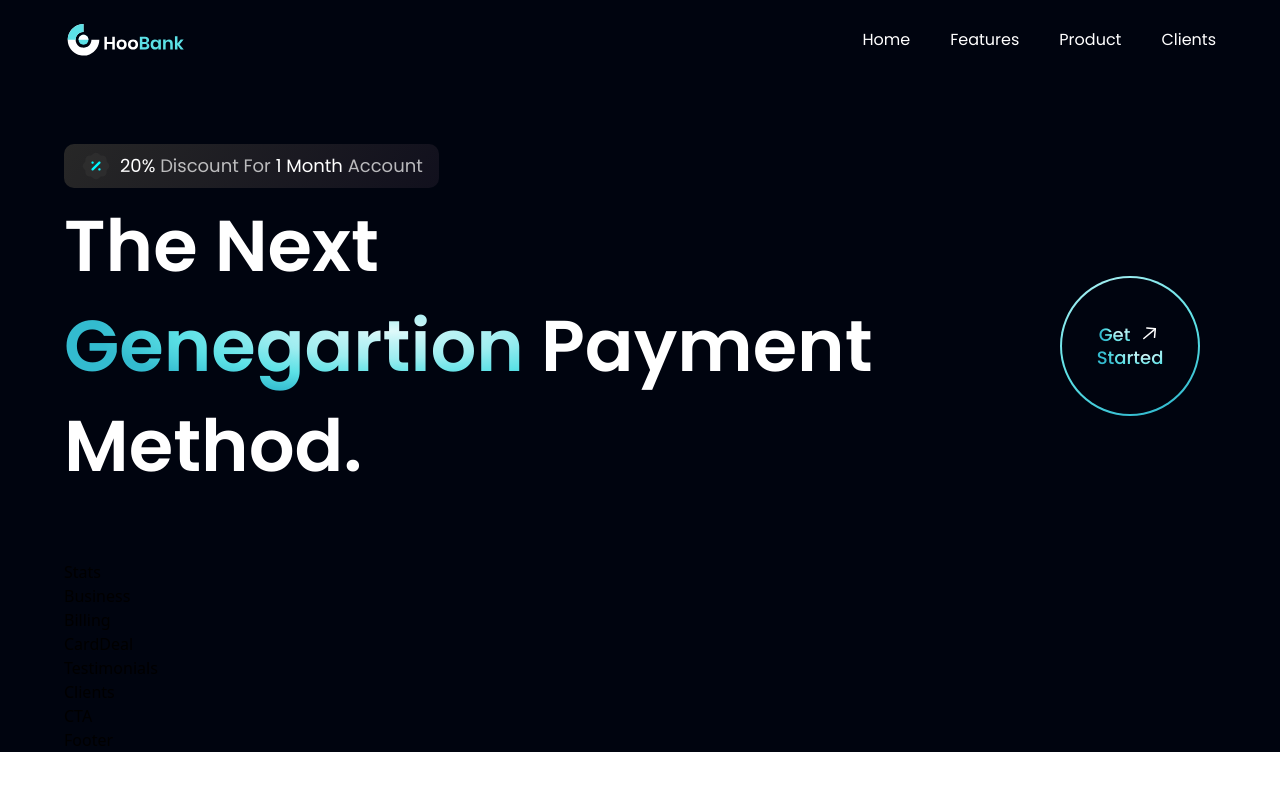
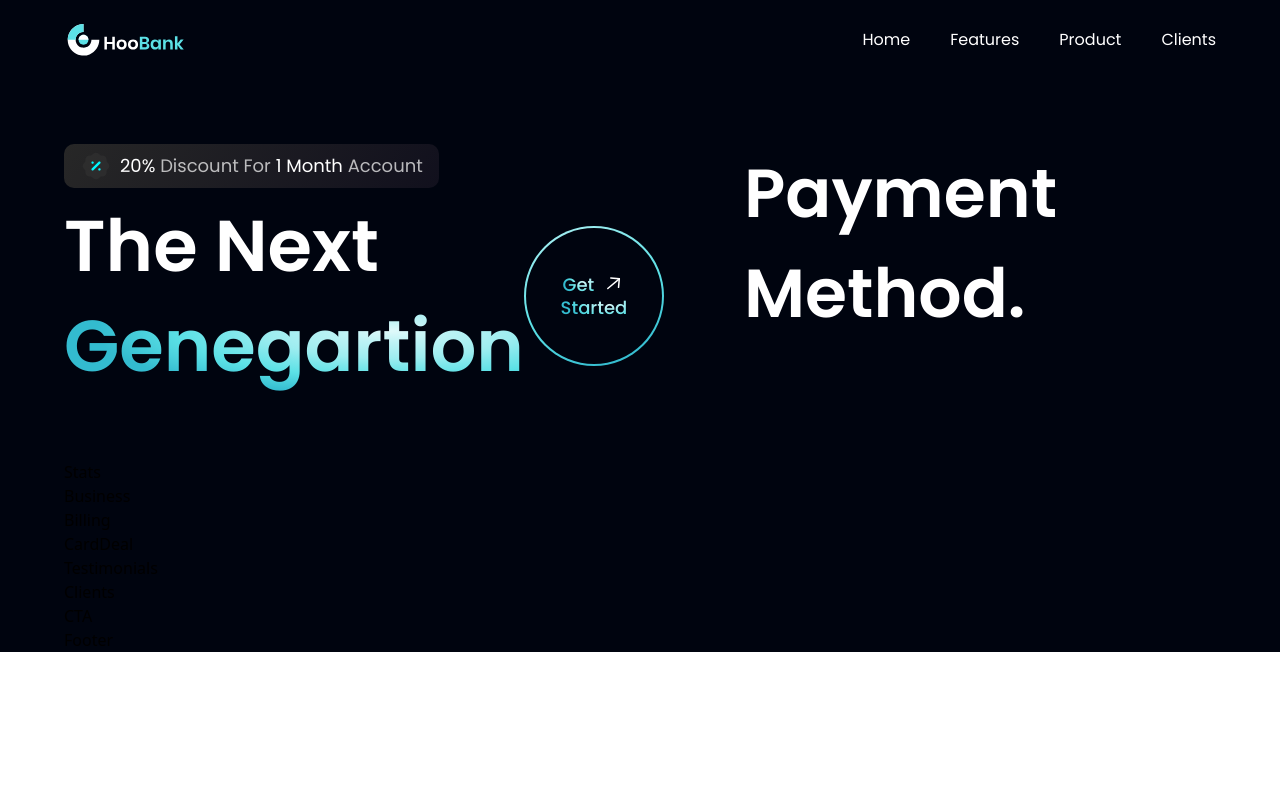
Before and after one commit to Amminn/modern-ui-ux-tailwind, a React (Vite) app: page / in a window 1280 px wide. Shown: the top 790 px of the page. Built offline with nearby package versions, Linux system fonts and the light colour scheme.

Commit message:
fix: :bug: change h1 Payment Method position to allow good styling

```diff
--- a/src/components/Hero.jsx
+++ b/src/components/Hero.jsx
@@ -20,7 +20,6 @@ function Hero() {
           <h1 className='flex-1 font-poppins font-semibold ss:text-[72px] text-[52px] text-white ss:leading-[100px] leading-[75px]'>
           The Next <br className="sm:block hidden" /> {" "}
           <span className="text-gradient">Genegartion</span> {" "}
-          Payment Method.
           </h1>
           <div className="ss:flex hidden md:mr-4 mr-0">
             <GetStarted />
@@ -28,7 +27,7 @@ function Hero() {
         </div>
       </div>
 
-      {/* <h1 className='font-poppins font-semibold ss:text-[68px] text-[52px] text-white ss:leading-[100px] leading-[75px]'></h1> */}
+      <h1 className='font-poppins font-semibold ss:text-[68px] text-[52px] text-white ss:leading-[100px] leading-[75px]'>Payment Method.</h1>
     </section>
   )
 }
```
